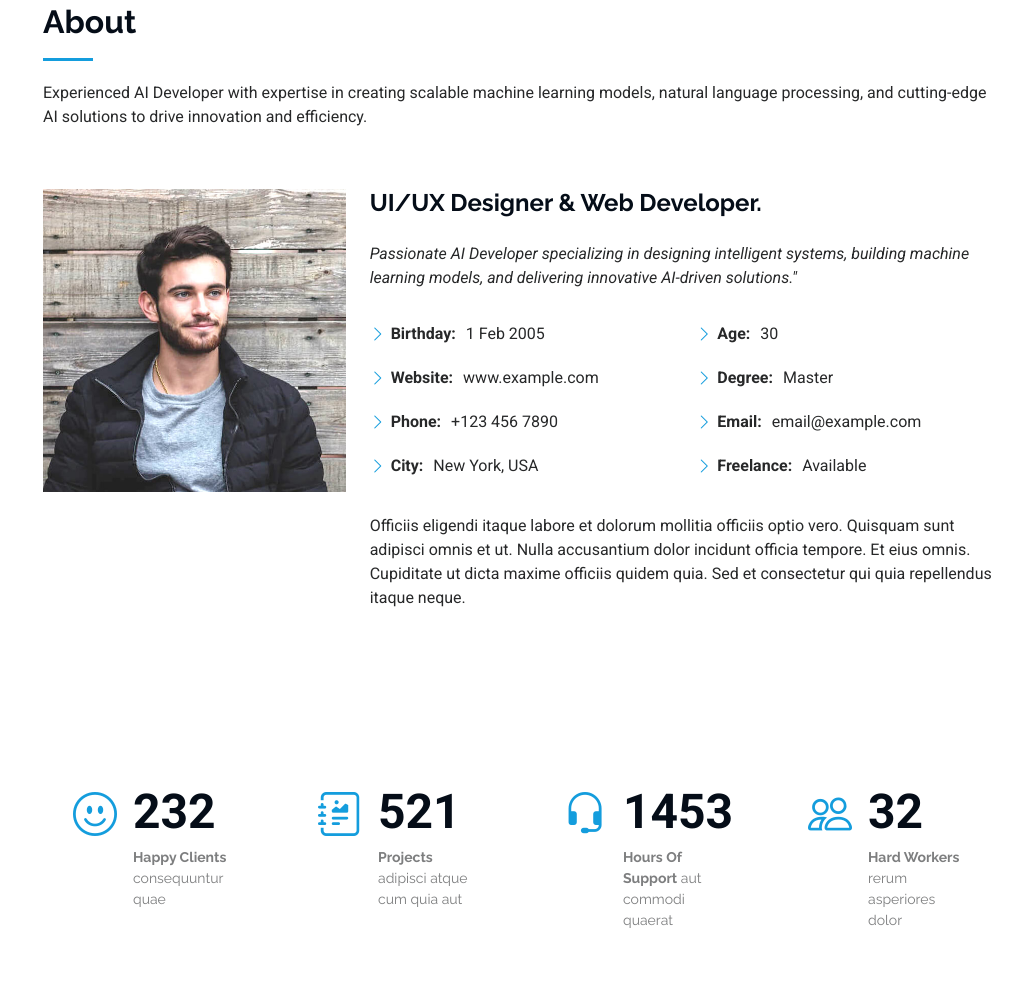
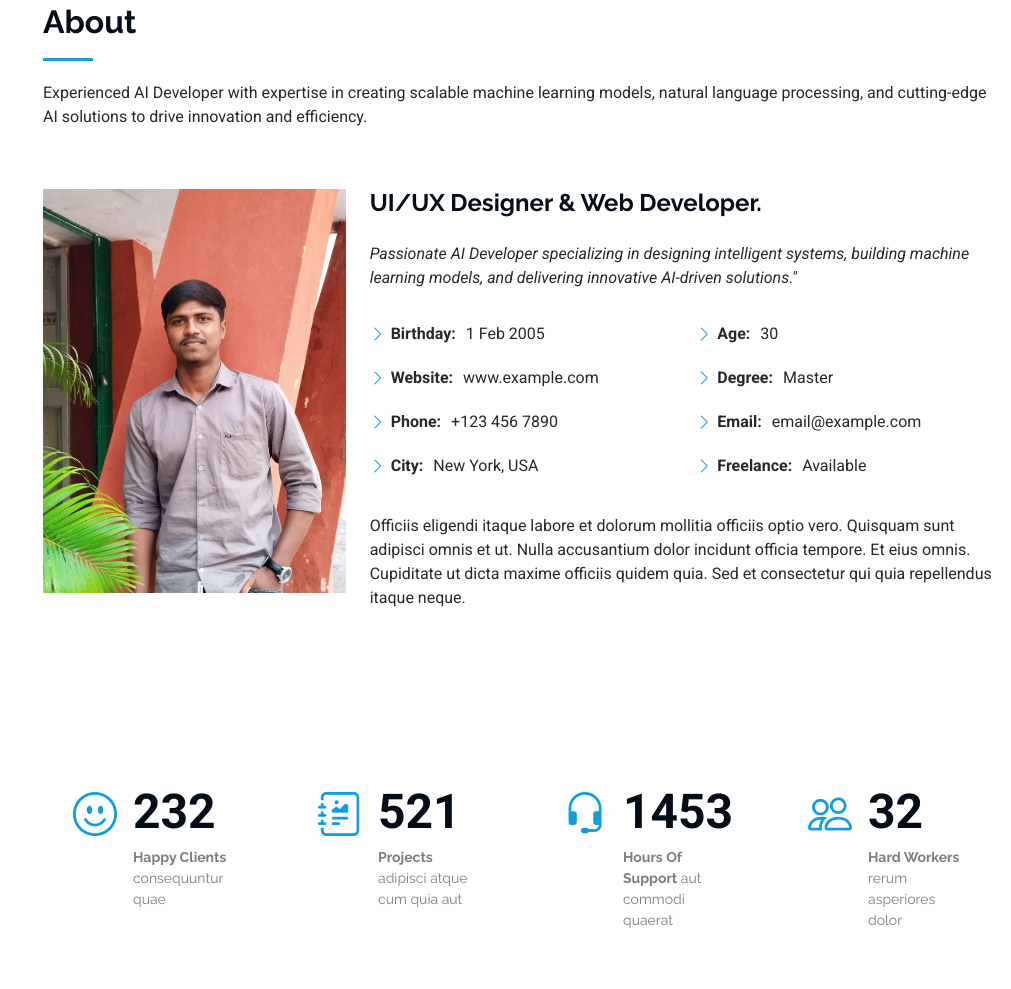
Before and after one commit to Divakar-09/NSTI, a plain HTML site: page index.html in a window 1280 px wide. Shown: the part 857-1846 px from the top of the page, without its empty margins (269-1280 px from the left). Drawn offline with Linux system fonts and the light colour scheme.

Commit message:
Update index.html

```diff
--- a/index.html
+++ b/index.html
@@ -116,7 +116,7 @@
 
         <div class="row gy-4 justify-content-center">
           <div class="col-lg-4">
-            <img src="assets/img/my-profile-img.jpg" class="img-fluid" alt="">
+            <img src="assets/img/my-profile.jpg" class="img-fluid" alt="">
           </div>
           <div class="col-lg-8 content">
             <h2>UI/UX Designer &amp; Web Developer.</h2>
```
